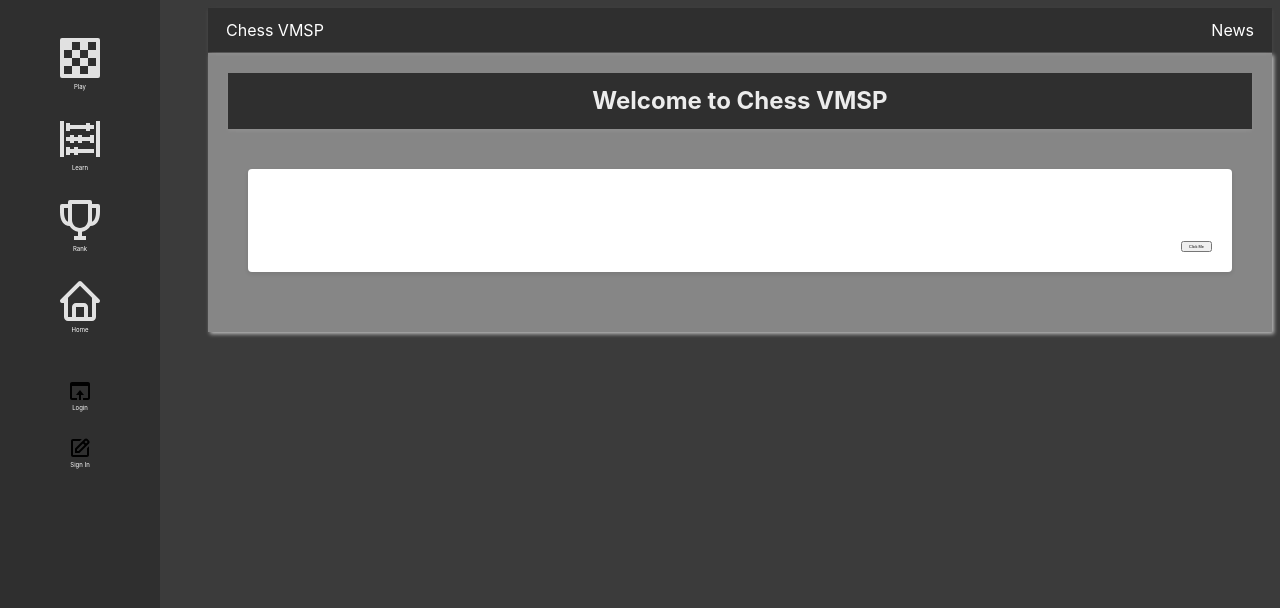
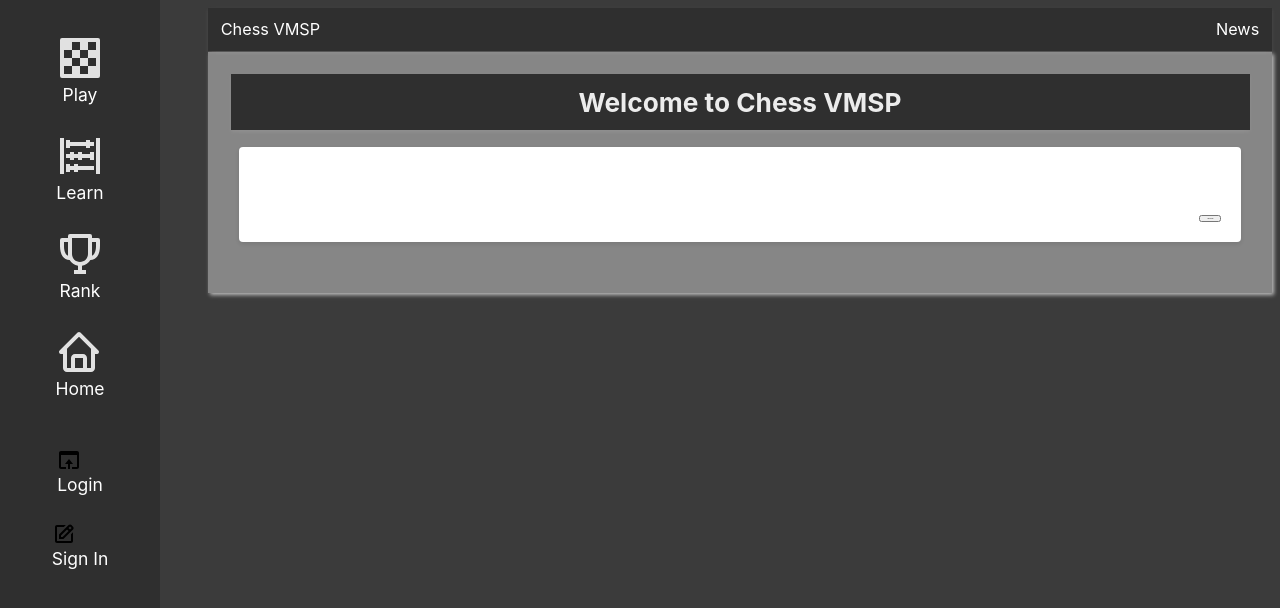
Before and after one commit to leofab/chess-vue-mongo-springboot, a Vue app: page / in a window 1280 px wide. Shown: the top 608 px of the page. Built offline with nearby package versions, Linux system fonts and the light colour scheme.

Commit message:
fontresize refacting

```diff
--- a/src/components/Body.vue
+++ b/src/components/Body.vue
@@ -32,8 +32,8 @@ export default {
 </script>
 <style scoped>
 .body {
-    margin-left: 200px;
-    padding: 20px;
+    margin-left: 20rem;
+    padding: 2.25rem;
     background-color: #868686;
     border-color: white;
     box-shadow: 2px 2px 4px #bebebe;
@@ -41,7 +41,7 @@ export default {
 }
 
 .body__header {
-    padding: 10px 0;
+    padding: 0.825rem 0;
     background-color: #2f2f2f;
     color: #ececec;
     text-align: center;
@@ -51,12 +51,12 @@ export default {
 
 .body__header h1 {
     margin: 0;
-    font-size: 24px;
+    font-size: 2.625rem;
 }
 
 .body__content {
-    margin-top: 20px;
-    padding: 20px;
-    font-size: 16px;
+    margin-top: 0.825rem;
+    padding: 0.825rem;
+    font-size: 0.625rem;
 }
 </style>
--- a/src/components/SideBar.vue
+++ b/src/components/SideBar.vue
@@ -59,6 +59,7 @@
 
   <style scoped>
   a{
+      font-size: 1.75rem;
       display: flex;
       flex-direction: column;
       justify-items: center;
--- a/src/components/Topbar.vue
+++ b/src/components/Topbar.vue
@@ -14,17 +14,17 @@
 .topbar {
     position: relative;
     background-color: #2f2f2f;
-    margin-left: 200px;
+    margin-left: 20rem;
     box-shadow: 0 2px 4px rgba(231, 229, 229, 0.1);
 }
 ul{
     display: flex;
     justify-content: space-between;
-    padding: 10px 18px 10px 18px;
+    padding: 0.925rem 1.275rem 0.925rem 1.275rem;
 }
 a {
     color: #fff;
     text-decoration: none;
-    font-size: 16px;
+    font-size: 1.625rem;
 }
 </style>
```
